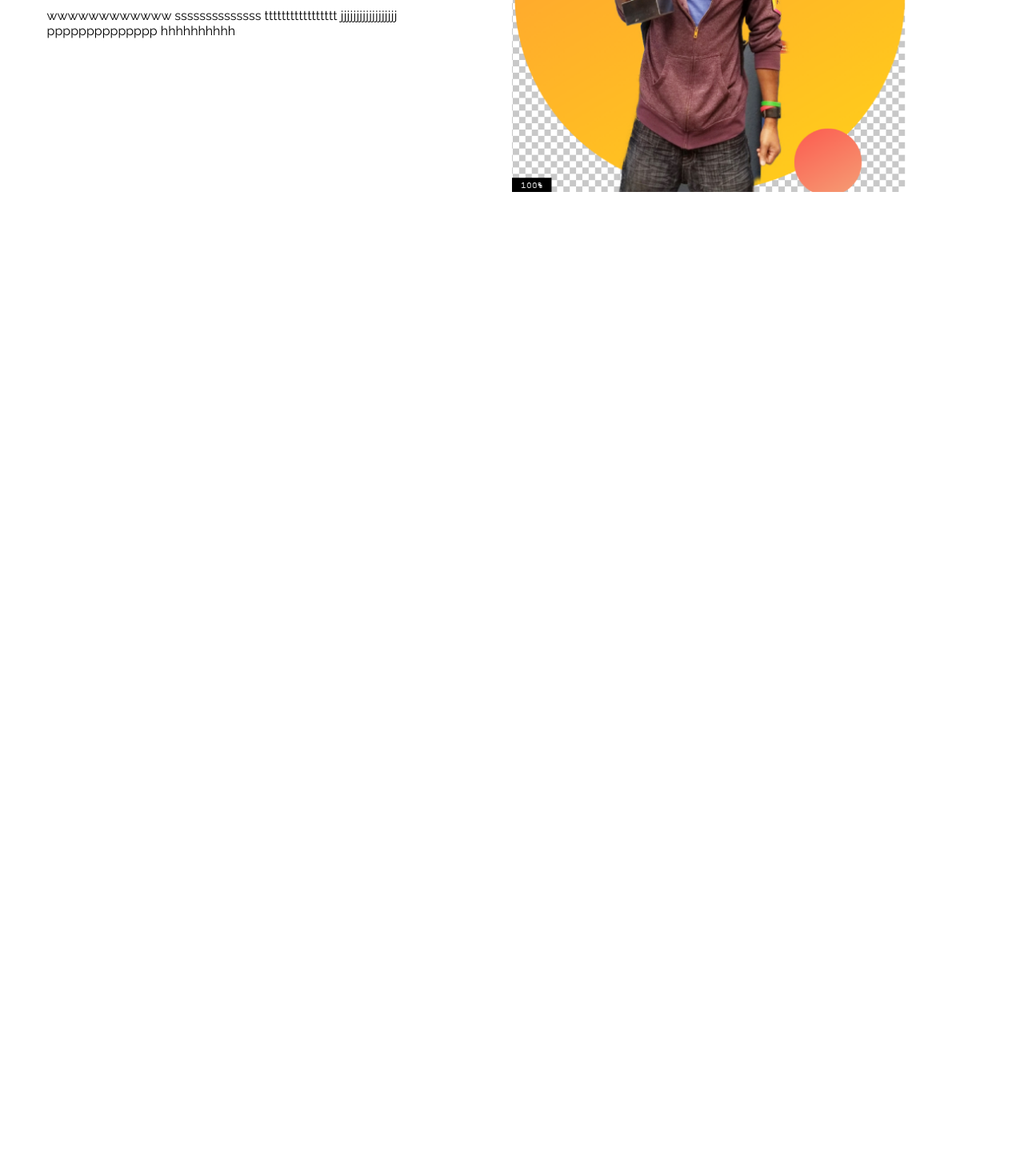
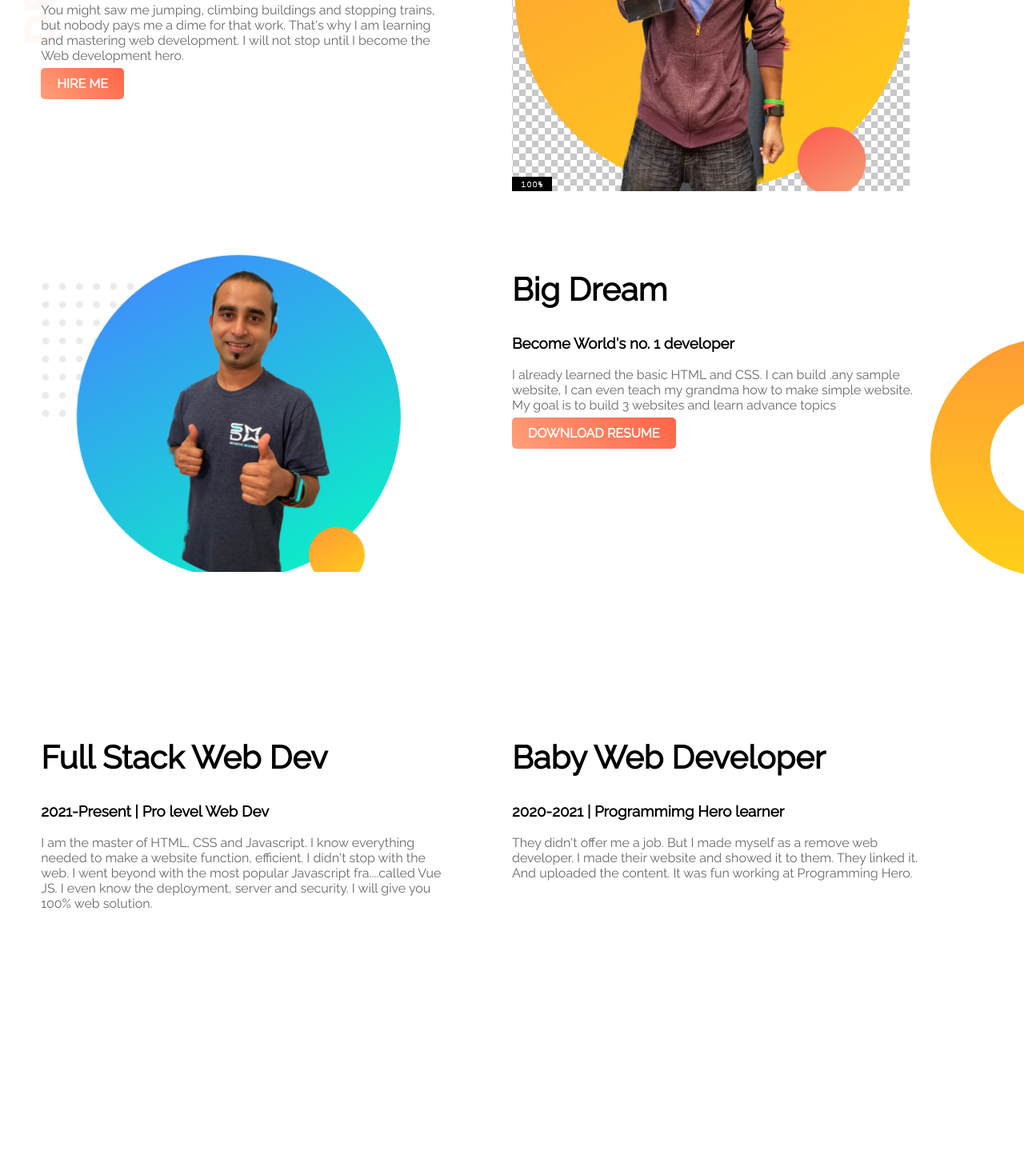
Before and after one commit to maqbool-hossain/web-portfolio, a plain HTML site: page index.html in a window 1280 px wide. Shown: the part 306-1755 px from the top of the page at 80% size. Before the commit the page ends 800 px from the top, so only its background shows below. Drawn offline with Linux system fonts and the light colour scheme.

Commit message:
my second update

```diff
--- a/index.html
+++ b/index.html
@@ -10,17 +10,43 @@
 
 </head>
 <body>
-        <section>
+        <section class="top-banner">
             <div class="half-width">
                 <h1>Welcome To</h1>
         <h1><span class="name-highlight">Maqbool</span> Website</h1>
         <h3>World Class Professional Web Developer</h3>
-        <p>wwwwwwwwwwww ssssssssssssss ttttttttttttttttt jjjjjjjjjjjjjjjjjj pppppppppppppp hhhhhhhhhh</p>
+        <p>You might saw me jumping, climbing buildings and stopping trains, but nobody pays me a dime for that work. That's why I am learning and mastering web development. I will not stop until I become the Web development hero.</p>
+        <a class="link-button"target="_blank"href="https://www.linkedin.com/in/md-maqbool-hossain-2a71b01a4/ ">HIRE ME</a>
             </div>
             <div class="half-width"></divclass>>
                 <img src="images/profile.png" >
             </div>
 
         </section>
+        <section class="dream-area">
+            <div class="half-width">
+                <img src="images/profile2.png" alt="">
+            </div>
+            <div class="half-width">
+                <h2>Big Dream</h2>
+                <h3>Become World's no. 1 developer</h3>
+                <p>I already learned the basic HTML and CSS. I can build .any sample website, I can even teach my grandma how to make simple website. My goal is to build 3 websites and learn advance topics</p>
+                <a class="link-button"target="_blank"href="https://www.linkedin.com/in/md-maqbool-hossain-2a71b01a4/ ">DOWNLOAD RESUME</a>
+
+            </div>
+        </section>
+        <section class="experience-area">
+            <div class="half-width">
+                <h2>Full Stack Web Dev</h2>
+                <h3>2021-Present | Pro level Web Dev</h3>
+                <p>I am the master of HTML, CSS and Javascript. I know everything needed to make a website function, efficient. I didn't stop with the web. I went beyond with the most popular Javascript fra....called Vue JS. I even know the deployment, server and security. I will give you 100% web solution.</p>
+            </div>
+            <div class="half-width">
+                <h2>Baby Web Developer</h2>
+                <h3>2020-2021 | Programmimg Hero learner</h3>
+                <p>They didn't offer me a job. But I made myself as a remove web developer. I made their website and showed it to them. They linked it. And uploaded the content. It was fun working at Programming Hero.</p>
+            </div>
+
+        </section>
 </body>
 </html>
--- a/style.css
+++ b/style.css
@@ -1,9 +1,17 @@
 body{
-    font-family: 'Raleway' ;
+    	margin: 0px;
+	font-family: 'Raleway' ;
 }
 h1{
     font-size: 50px;
 
+}
+h2{
+    font-size: 40px;
+
+}
+p{
+	color:dimgray;
 }
 span{
 	color: red;
@@ -21,3 +29,26 @@ color: orange;
 	width: 100%;
 
 }
+.top-banner{
+
+	background-image:url("images/top-banner.png") ;
+	background-repeat: no-repeat;
+}
+section{
+	height: 435px;
+	padding-bottom: 150px;
+}
+.link-button{
+	text-decoration: none;
+	background-image: linear-gradient(45deg, lightSalmon, tomato);
+	padding: 10px 20px;
+	border-radius: 5px;
+	color: white;
+font-weight: 700;
+}
+.dream-area{
+
+	background-image:url("images/dream-bg.png") ;
+	background-repeat: no-repeat;
+	background-position: right;
+}
```
Also changed, not shown: images/profile2.png (added), 1 other file.
